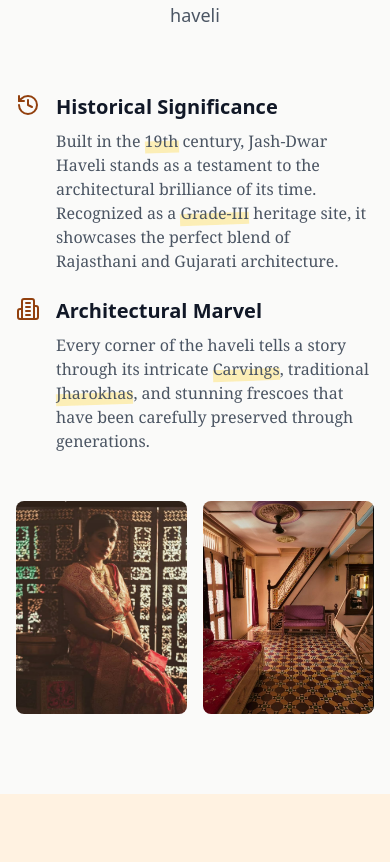
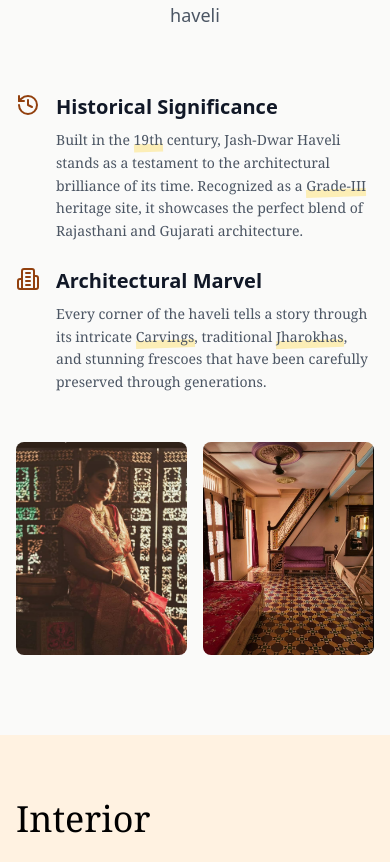
Before and after one commit to Tirth-chokshi/heritage-haveli, a React (Vite) app: page / in a window 390 px wide. Shown: the part 1007-1869 px from the top of the page. Built offline with nearby package versions, Linux system fonts and the light colour scheme.

Commit message:
reponsiveness check

```diff
--- a/src/components/About.tsx
+++ b/src/components/About.tsx
@@ -4,14 +4,17 @@ import { hal3,photo1 } from '../assests';
 
 const HighlightedText = ({ children }) => (
   <span className="relative inline-block group">
-    <span className="relative z-10 font-medium">{children}</span>
-    <span className="absolute bottom-0 left-0 w-full h-3 bg-amber-200/60 -rotate-2 group-hover:bg-amber-300/60 transition-all duration-300 transform group-hover:scale-110"></span>
+    <span className="relative z-10 font-medium break-words md:whitespace-normal whitespace-nowrap">
+      {children}
+    </span>
+    <span className="absolute bottom-0 left-0 w-full h-2 md:h-3 bg-amber-200/60 -rotate-2
+      group-hover:bg-amber-300/60 transition-all duration-300 transform group-hover:scale-110"></span>
   </span>
 );
 
 const About = () => {
   return (
-    <section id="about" className="py-20 bg-[#]">
+    <section id="about" className="py-20">
       <div className="max-w-7xl mx-auto px-4 sm:px-6 lg:px-8">
         <div className="text-center mb-16">
           <h2 className="text-4xl font-serif text-gray-900 mb-4">Our Heritage</h2>
@@ -26,9 +29,11 @@ const About = () => {
               </div>
               <div>
                 <h3 className="text-xl font-semibold text-gray-900 mb-2">Historical Significance</h3>
-                <p className="text-gray-600 font-serif">
-                  Built in the <HighlightedText>19th</HighlightedText> century, Jash-Dwar Haveli stands as a testament to the architectural brilliance of its time.
-                  Recognized as a <HighlightedText>Grade-III</HighlightedText> heritage site, it showcases the perfect blend of Rajasthani and Gujarati architecture.
+                <p className="text-gray-600 font-serif text-sm md:text-base leading-relaxed">
+                  Built in the <HighlightedText>19th</HighlightedText> century, Jash-Dwar Haveli stands
+                  as a testament to the architectural brilliance of its time. Recognized as
+                  a <HighlightedText>Grade-III</HighlightedText> heritage site, it showcases the perfect
+                  blend of Rajasthani and Gujarati architecture.
                 </p>
               </div>
             </div>
@@ -39,9 +44,11 @@ const About = () => {
               </div>
               <div>
                 <h3 className="text-xl font-semibold text-gray-900 mb-2">Architectural Marvel</h3>
-                <p className="text-gray-600 font-serif">
-                  Every corner of the haveli tells a story through its intricate <HighlightedText>Carvings</HighlightedText>, traditional <HighlightedText>Jharokhas</HighlightedText>,
-                  and stunning frescoes that have been carefully preserved through generations.
+                <p className="text-gray-600 font-serif text-sm md:text-base leading-relaxed">
+                  Every corner of the haveli tells a story through its
+                  intricate <HighlightedText>Carvings</HighlightedText>,
+                  traditional <HighlightedText>Jharokhas</HighlightedText>, and stunning
+                  frescoes that have been carefully preserved through generations.
                 </p>
               </div>
             </div>
```
